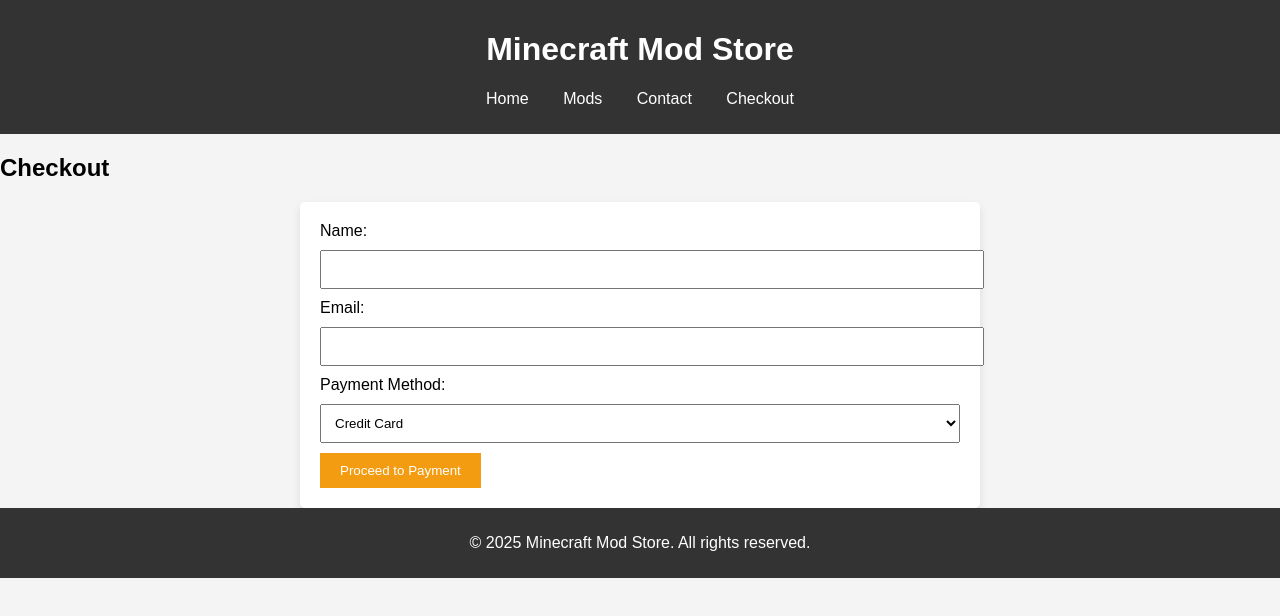
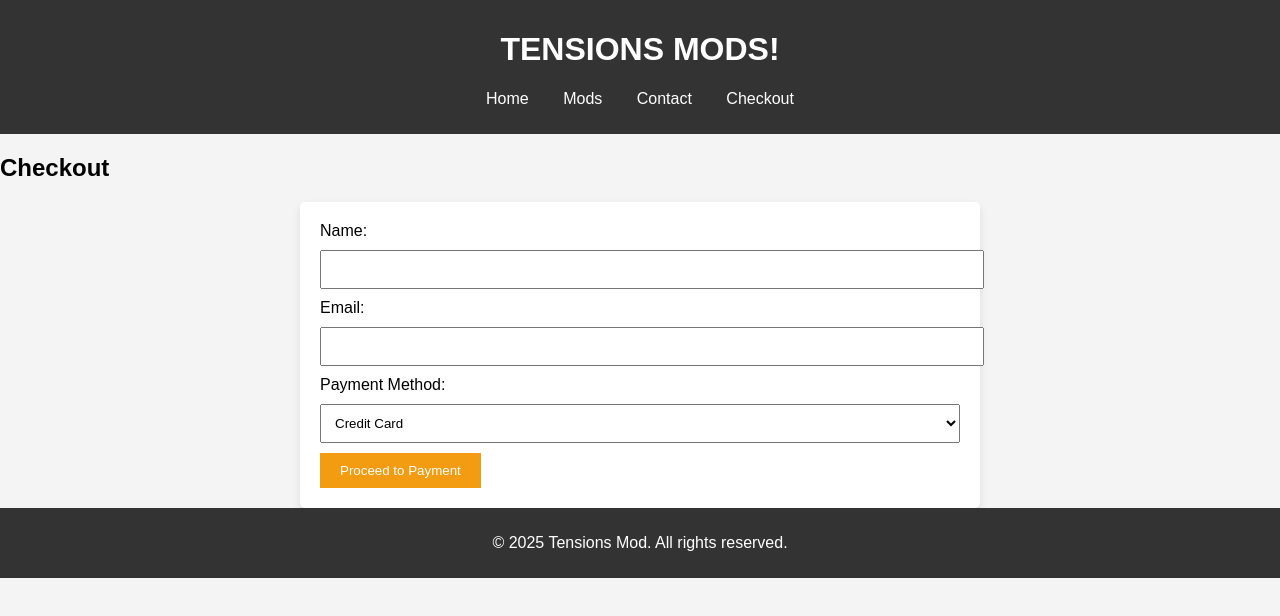
Before and after one commit to joshdeamer2010/minecraft, a plain HTML site: page checkout.html in a window 1280 px wide. Drawn offline with Linux system fonts and the light colour scheme.

Commit message:
Update checkout.html

```diff
--- a/checkout.html
+++ b/checkout.html
@@ -3,13 +3,13 @@
 <head>
   <meta charset="UTF-8">
   <meta name="viewport" content="width=device-width, initial-scale=1.0">
-  <title>Checkout - Minecraft Mod Store</title>
+  <title>Checkout - TENSIONS Mod Store</title>
   <link rel="stylesheet" href="styles.css">
 </head>
 <body>
   <header>
     <div class="logo">
-      <h1>Minecraft Mod Store</h1>
+      <h1>TENSIONS MODS!</h1>
     </div>
     <nav>
       <ul>
@@ -41,7 +41,7 @@
   </section>
 
   <footer>
-    <p>&copy; 2025 Minecraft Mod Store. All rights reserved.</p>
+    <p>&copy; 2025 Tensions Mod. All rights reserved.</p>
   </footer>
 </body>
 </html>
```
